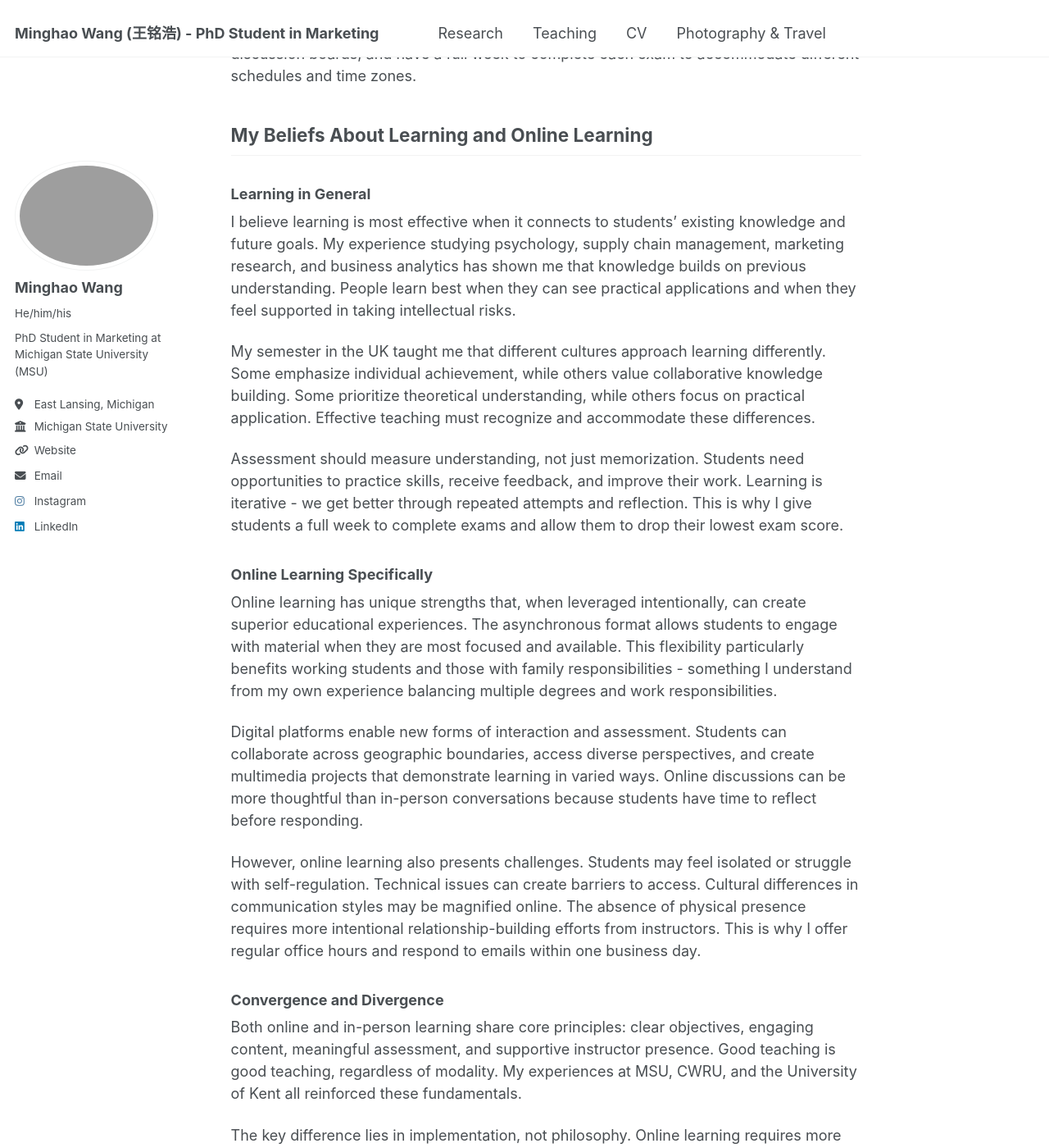
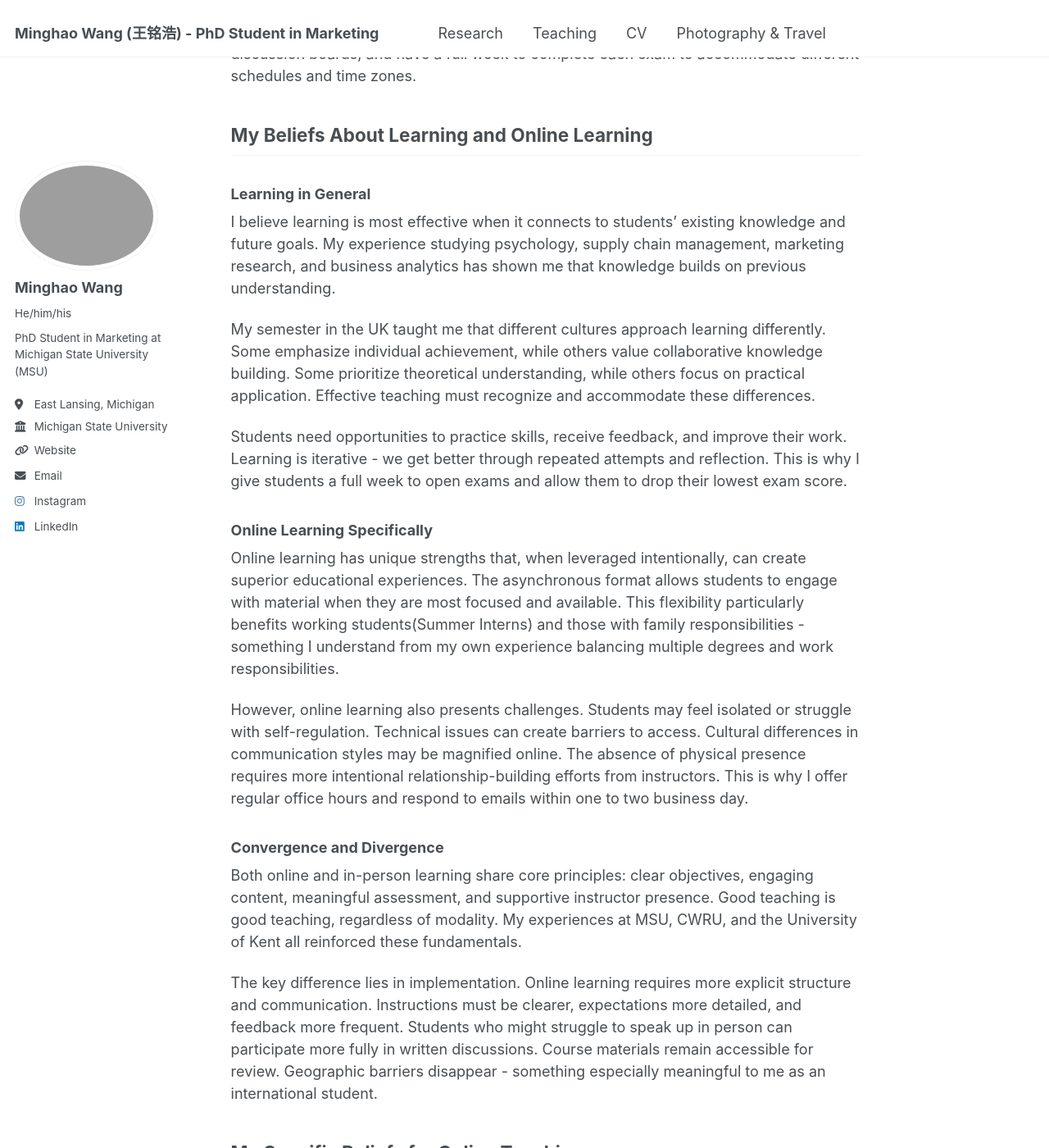
Before and after one commit to minghaowang-research/minghaowang-research.github.io, a Jekyll site: the page built from _teaching/2025-summer-cep-820.md, in a window 1280 px wide and 1400 px high, scrolled down 1936 px. Shown: the whole window at 82% size. Built offline with Jekyll 4.4.1, drawn with Linux system fonts in a browser that asks for light colours; some of the changed text lies outside the part shown.

Commit message:
Update "CEP 820: Teaching and Learning Online again

```diff
--- a/_teaching/2025-summer-cep-820.md
+++ b/_teaching/2025-summer-cep-820.md
@@ -42,27 +42,23 @@ I want to develop expertise in creating flexible learning environments that acco
 
 ### Learning in General
 
-I believe learning is most effective when it connects to students' existing knowledge and future goals. My experience studying psychology, supply chain management, marketing research, and business analytics has shown me that knowledge builds on previous understanding. People learn best when they can see practical applications and when they feel supported in taking intellectual risks.
+I believe learning is most effective when it connects to students' existing knowledge and future goals. My experience studying psychology, supply chain management, marketing research, and business analytics has shown me that knowledge builds on previous understanding.
 
 My semester in the UK taught me that different cultures approach learning differently. Some emphasize individual achievement, while others value collaborative knowledge building. Some prioritize theoretical understanding, while others focus on practical application. Effective teaching must recognize and accommodate these differences.
 
-Assessment should measure understanding, not just memorization. Students need opportunities to practice skills, receive feedback, and improve their work. Learning is iterative - we get better through repeated attempts and reflection. This is why I give students a full week to complete exams and allow them to drop their lowest exam score.
+Students need opportunities to practice skills, receive feedback, and improve their work. Learning is iterative - we get better through repeated attempts and reflection. This is why I give students a full week to open exams and allow them to drop their lowest exam score.
 
 ### Online Learning Specifically
 
-Online learning has unique strengths that, when leveraged intentionally, can create superior educational experiences. The asynchronous format allows students to engage with material when they are most focused and available. This flexibility particularly benefits working students and those with family responsibilities - something I understand from my own experience balancing multiple degrees and work responsibilities.
+Online learning has unique strengths that, when leveraged intentionally, can create superior educational experiences. The asynchronous format allows students to engage with material when they are most focused and available. This flexibility particularly benefits working students(Summer Interns) and those with family responsibilities - something I understand from my own experience balancing multiple degrees and work responsibilities.
 
-Digital platforms enable new forms of interaction and assessment. Students can collaborate across geographic boundaries, access diverse perspectives, and create multimedia projects that demonstrate learning in varied ways. Online discussions can be more thoughtful than in-person conversations because students have time to reflect before responding.
-
-However, online learning also presents challenges. Students may feel isolated or struggle with self-regulation. Technical issues can create barriers to access. Cultural differences in communication styles may be magnified online. The absence of physical presence requires more intentional relationship-building efforts from instructors. This is why I offer regular office hours and respond to emails within one business day.
+However, online learning also presents challenges. Students may feel isolated or struggle with self-regulation. Technical issues can create barriers to access. Cultural differences in communication styles may be magnified online. The absence of physical presence requires more intentional relationship-building efforts from instructors. This is why I offer regular office hours and respond to emails within one to two business day.
 
 ### Convergence and Divergence
 
 Both online and in-person learning share core principles: clear objectives, engaging content, meaningful assessment, and supportive instructor presence. Good teaching is good teaching, regardless of modality. My experiences at MSU, CWRU, and the University of Kent all reinforced these fundamentals.
 
-The key difference lies in implementation, not philosophy. Online learning requires more explicit structure and communication. Instructions must be clearer, expectations more detailed, and feedback more frequent. The instructor's role shifts from "sage on the stage" to "guide on the side" and "designer of experiences."
-
-Online learning also democratizes access in ways traditional classrooms cannot. Students who might struggle to speak up in person can participate more fully in written discussions. Course materials remain accessible for review. Geographic barriers disappear - something especially meaningful to me as an international student.
+The key difference lies in implementation. Online learning requires more explicit structure and communication. Instructions must be clearer, expectations more detailed, and feedback more frequent. Students who might struggle to speak up in person can participate more fully in written discussions. Course materials remain accessible for review. Geographic barriers disappear - something especially meaningful to me as an international student.
 
 ## My Specific Beliefs for Online Teaching
 
@@ -72,11 +68,9 @@ Online learning also democratizes access in ways traditional classrooms cannot.
 
 **Cultural awareness enhances online learning.** My Chinese background and international study experience have taught me that students from different cultures may have different comfort levels with participation, different expectations about instructor-student relationships, and different approaches to collaborative work. Online environments can either amplify or reduce these differences, depending on how they are designed.
 
-**Accessibility must be intentional.** I will design courses that work for students with different devices, internet speeds, and technical skills. This means mobile-friendly content, clear navigation, and multiple ways to engage with material. Giving students a full week to complete exams accommodates different schedules and potential technical issues.
+**Accessibility must be intentional.**  Giving students a full week to complete exams accommodates different schedules and potential technical issues.
 
-**Communication creates connection.** Regular announcements, prompt feedback, and virtual office hours help students feel supported. I will use video messages when possible to add personal touches to the digital environment. My multicultural experience helps me recognize that some students may need more explicit encouragement to participate.
-
-**Assessment should interpret, not just measure.** Following the manifesto's wisdom, I will look for evidence of student thinking and growth, not just correct answers. My survey-based feedback system allows me to understand student learning processes and adjust my teaching accordingly.
+**Communication creates connection.** Regular announcements, prompt feedback, and virtual office hours help students feel supported. My multicultural experience helps me recognize that some students may need more explicit encouragement to participate.
 
 **Flexibility shows respect for adult learners.** My students are junior-level college students with complex lives. They work part-time jobs, have family responsibilities, and take multiple courses. My course design acknowledges these realities through flexible deadlines, multiple exam attempts, and extra credit opportunities.
 
@@ -88,6 +82,6 @@ My diverse educational background - from MSU to CWRU to the University of Kent -
 
 My multicultural perspective reminds me that my students may come from backgrounds very different from my own. Some may be first-generation college students, others may be international students like I was, and still others may be returning to school after time in the workforce. Online learning should accommodate all of these paths.
 
-Through CEP 820, I am learning to see online education not as a compromise, but as an opportunity to reach students in new and powerful ways. My course design choices reflect this belief - from flexible exam scheduling to continuous feedback collection to extra credit opportunities that reward engagement.
+Through CEP 820, I am learning to see online education as an opportunity to reach students in new and powerful ways. My course design choices reflect this belief - from flexible exam scheduling to continuous feedback collection to extra credit opportunities that reward engagement.
 
 As a first-time instructor with experience as both a domestic and international student, I am committed to learning alongside my students and using that learning to create better educational experiences for everyone.
```
Also changed, not shown: other parts of _teaching/2025-summer-cep-820.md (+4 -4 lines), 2 other files.
